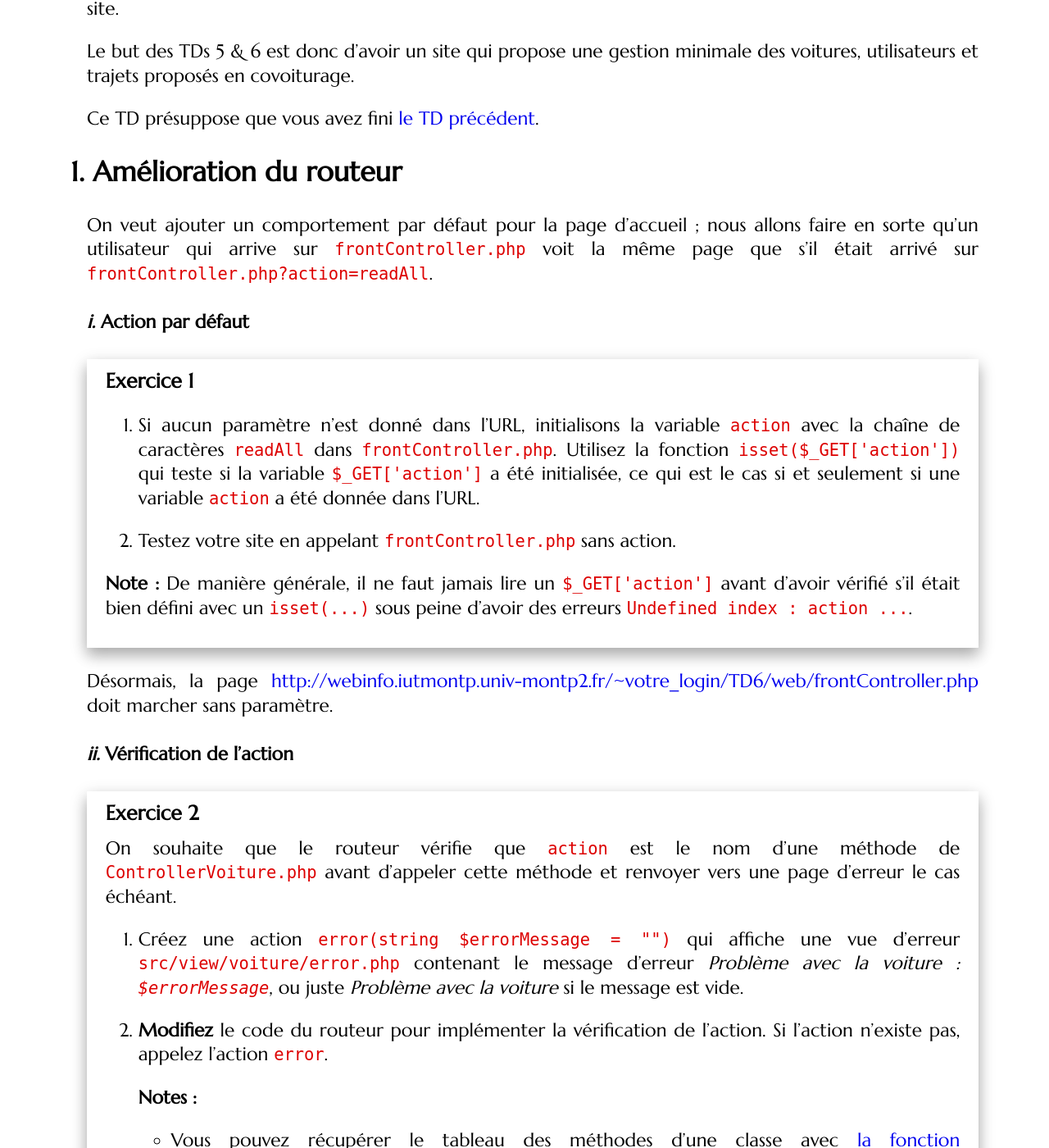
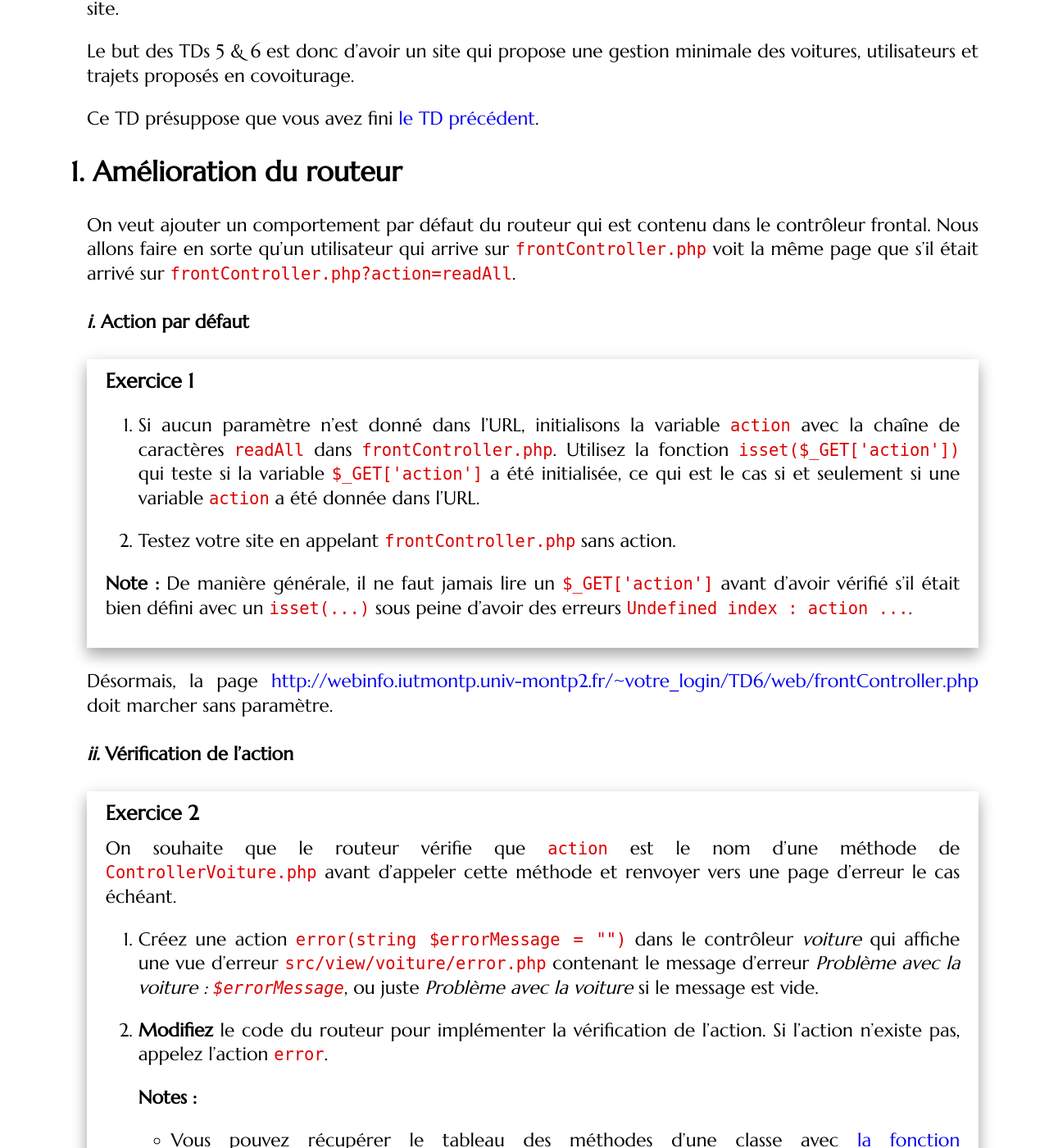
Before and after one commit to romainlebreton/R3.01-DeveloppementWeb, a Jekyll site: the page built from tutorials/tutorial6.md, in a window 1280 px wide and 1400 px high, scrolled down 323 px. Shown: the whole window at 82% size. Built offline with Jekyll 4.4.1, drawn with Linux system fonts in a browser that asks for light colours; some web fonts are replaced.

Commit message:
routeur dans le controleur frontal

```diff
--- a/tutorials/tutorial6.md
+++ b/tutorials/tutorial6.md
@@ -32,9 +32,10 @@ Ce TD présuppose que vous avez fini [le TD précédent](tutorial5.html).
 
 ## Amélioration du routeur
 
-On veut ajouter un comportement par défaut pour la page d'accueil ; nous allons
-faire en sorte qu'un utilisateur qui arrive sur `frontController.php` voit la même page
-que s'il était arrivé sur `frontController.php?action=readAll`.
+On veut ajouter un comportement par défaut du routeur qui est contenu dans le
+contrôleur frontal. Nous allons faire en sorte qu'un utilisateur qui arrive sur
+`frontController.php` voit la même page que s'il était arrivé sur
+`frontController.php?action=readAll`.
 
 #### Action par défaut
 
@@ -71,10 +72,10 @@ On souhaite que le routeur vérifie que `action` est le nom d'une méthode de
 `ControllerVoiture.php` avant d'appeler cette méthode et renvoyer vers une page
 d'erreur le cas échéant.
 
-1. Créez une action `error(string $errorMessage = "")` qui affiche une vue
-   d'erreur `src/view/voiture/error.php` contenant le message d'erreur *Problème
-   avec la voiture : `$errorMessage`*, ou juste *Problème
-   avec la voiture* si le message est vide.
+1. Créez une action `error(string $errorMessage = "")` dans le contrôleur
+   *voiture* qui affiche une vue d'erreur `src/view/voiture/error.php` contenant
+   le message d'erreur *Problème avec la voiture : `$errorMessage`*, ou juste
+   *Problème avec la voiture* si le message est vide.
 
 1. **Modifiez** le code du routeur pour implémenter la vérification de l'action.
    Si l'action n'existe pas, appelez l'action `error`.
```
